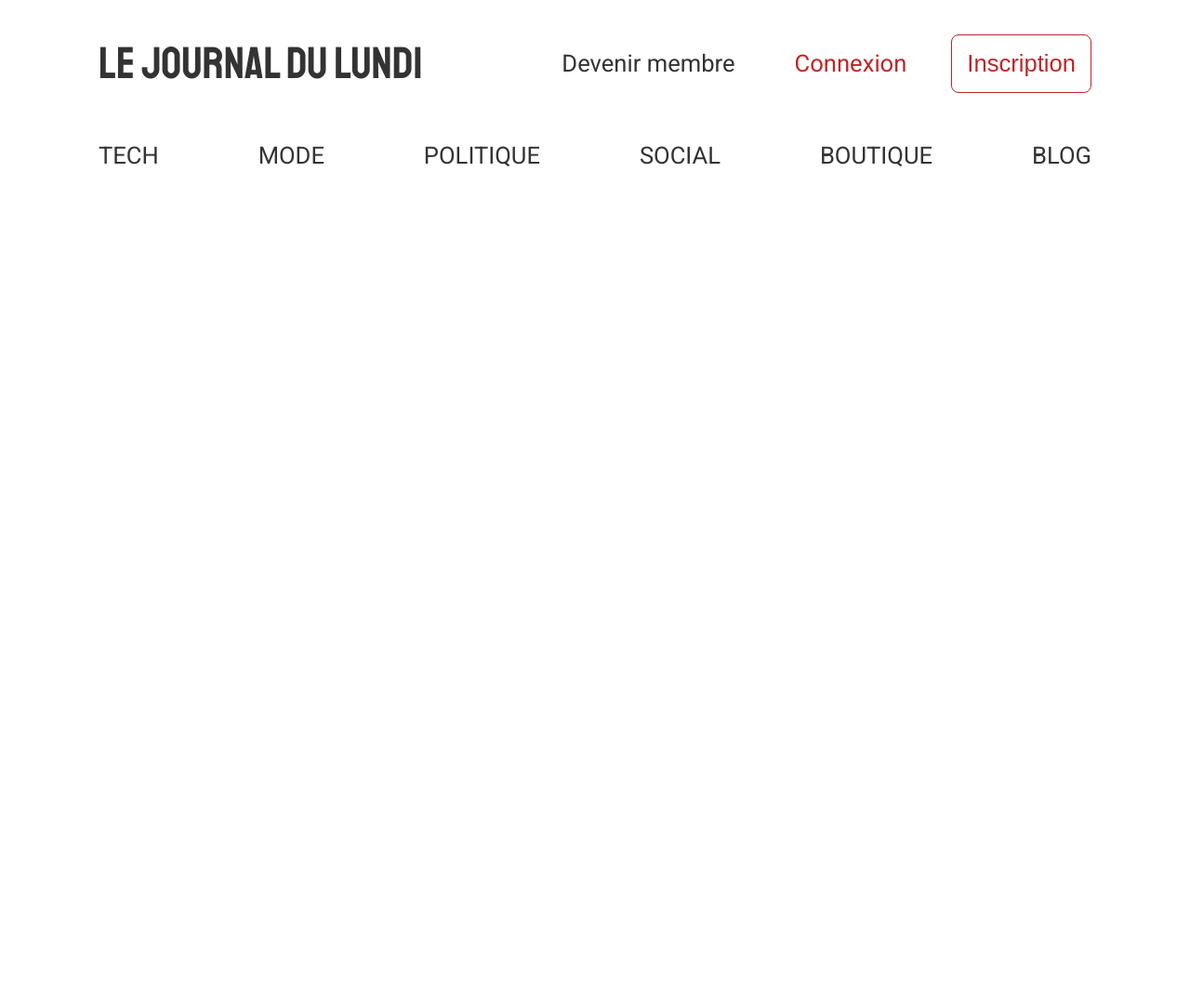
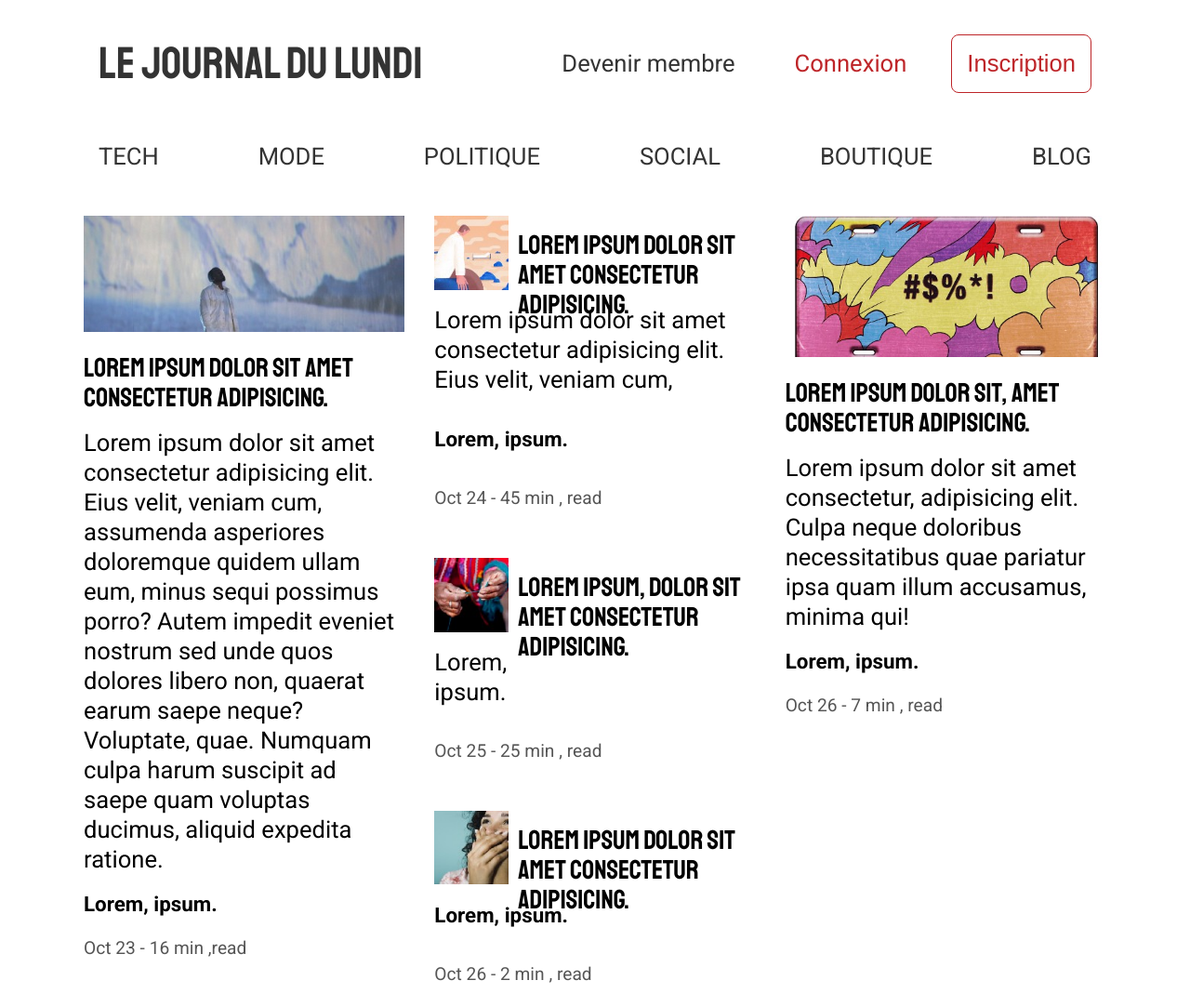
Before and after one commit to piwiit/projet3-Dyma, a plain HTML site: page index.html in a window 1280 px wide. Shown: the whole page at 93% size. Before the commit the page ends 800 px from the top, so only its background shows below. Drawn offline with Linux system fonts and the light colour scheme.

Commit message:
add boddy

```diff
--- a/css/style.css
+++ b/css/style.css
@@ -21,6 +21,7 @@
 }
 body {
   font-family: "Roboto", sans-serif;
+  line-height: 2rem;
   font-size: 1.6rem;
 }
 
@@ -31,6 +32,14 @@ h4,
 h5,
 h6 {
   font-family: "Staatliches", cursive;
+  margin: 1rem 0;
+}
+h3 {
+  font-weight: 400;
+  font-size: 1.8rem;
+}
+p {
+  margin: 1rem 0;
 }
 a {
   font-size: 1.6rem;
@@ -41,18 +50,30 @@ a {
 ul {
   list-style: none;
 }
+img {
+  max-width: 100%;
+}
+.article-author {
+  font-weight: 700;
+  font-size: 1.4rem;
+}
 /* =============================================================utility========================================================  */
 
 .container {
   display: block;
   margin: auto;
   max-width: 1100px;
+  height: 1500px;
 }
 .text-primary {
   color: var(--primary);
 }
 .text-primary:hover {
   opacity: 0.8;
+}
+.text-hint {
+  color: var(--gray-hint);
+  font-size: 1.2rem;
 }
 .btn {
   font-size: 1.6rem;
@@ -98,9 +119,49 @@ header ul li {
 
 /* ============================================================= NAV ============================================================= */
 nav {
+  background: white;
   padding: 1rem;
   display: flex;
   justify-content: space-between;
   position: sticky;
   top: 0;
 }
+/* ============================================================= showcase ============================================================= */
+.showcase {
+  padding: 2rem 0;
+  display: grid;
+  gap: 2rem;
+  grid-template-columns: repeat(3, 1fr);
+  grid-template-rows: repeat(3, auto);
+}
+.showcase article:first-child {
+  grid-column: 1/2;
+  grid-row: 1/4;
+}
+.showcase article:last-child {
+  grid-column: 3/4;
+  grid-row: 1/4;
+}
+
+.article-small {
+  display: grid;
+  column-gap: 10px;
+  grid-template-columns: 80px auto;
+  grid-template-rows: 80px;
+  grid-auto-rows: auto;
+}
+.article-small p {
+  margin: 0, 5rem 0;
+}
+.article-small .article-content {
+  grid-column: span 2;
+  max-height: 6rem;
+  overflow: hidden;
+}
+
+.article-small .article-author {
+  grid-column: span 2;
+}
+.article-small .text-hint {
+  grid-column: span 2;
+}
--- a/index.html
+++ b/index.html
@@ -37,6 +37,56 @@
         <a href="#">BOUTIQUE</a>
         <a href="#">BLOG</a>
       </nav>
+      <section class="showcase">
+        <article>
+          <img src="./img/bloc-1.jpeg" alt="bloc-1" />
+          <h3>Lorem ipsum dolor sit amet consectetur adipisicing.</h3>
+          <p class="article-content">
+            Lorem ipsum dolor sit amet consectetur adipisicing elit. Eius velit,
+            veniam cum, assumenda asperiores doloremque quidem ullam eum, minus
+            sequi possimus porro? Autem impedit eveniet nostrum sed unde quos
+            dolores libero non, quaerat earum saepe neque? Voluptate, quae.
+            Numquam culpa harum suscipit ad saepe quam voluptas ducimus, aliquid
+            expedita ratione.
+          </p>
+          <p class="article-author">Lorem, ipsum.</p>
+          <p class="text-hint">Oct 23 - 16 min ,read</p>
+        </article>
+        <article class="article-small">
+          <img src="./img/bloc-2.jpeg" alt="bloc-2" />
+          <h3>Lorem ipsum dolor sit amet consectetur adipisicing.</h3>
+          <p class="article-content">
+            Lorem ipsum dolor sit amet consectetur adipisicing elit. Eius velit,
+            veniam cum, assumenda asperiores doloremque quidem ullam eum, minus
+            sequi possimus porro?
+          </p>
+          <p class="article-author">Lorem, ipsum.</p>
+          <p class="text-hint">Oct 24 - 45 min , read</p>
+        </article>
+        <article class="article-small">
+          <img src="./img/bloc-3.jpeg" alt="bloc-3" />
+          <h3>Lorem ipsum, dolor sit amet consectetur adipisicing.</h3>
+          <p>Lorem, ipsum.</p>
+          <p class="text-hint">Oct 25 - 25 min , read</p>
+        </article>
+        <article class="article-small">
+          <img src="./img/bloc-4.jpeg" alt="bloc-4" />
+          <h3>Lorem ipsum dolor sit amet consectetur adipisicing.</h3>
+          <p class="article-author">Lorem, ipsum.</p>
+          <p class="text-hint">Oct 26 - 2 min , read</p>
+        </article>
+        <article class="article-content">
+          <img src="./img/bloc-5.jpeg" alt="bloc-5" />
+          <h3>Lorem ipsum dolor sit, amet consectetur adipisicing.</h3>
+          <p class="article-content">
+            Lorem ipsum dolor sit amet consectetur, adipisicing elit. Culpa
+            neque doloribus necessitatibus quae pariatur ipsa quam illum
+            accusamus, minima qui!
+          </p>
+          <p class="article-author">Lorem, ipsum.</p>
+          <p class="text-hint">Oct 26 - 7 min , read</p>
+        </article>
+      </section>
     </div>
   </body>
 </html>
```
